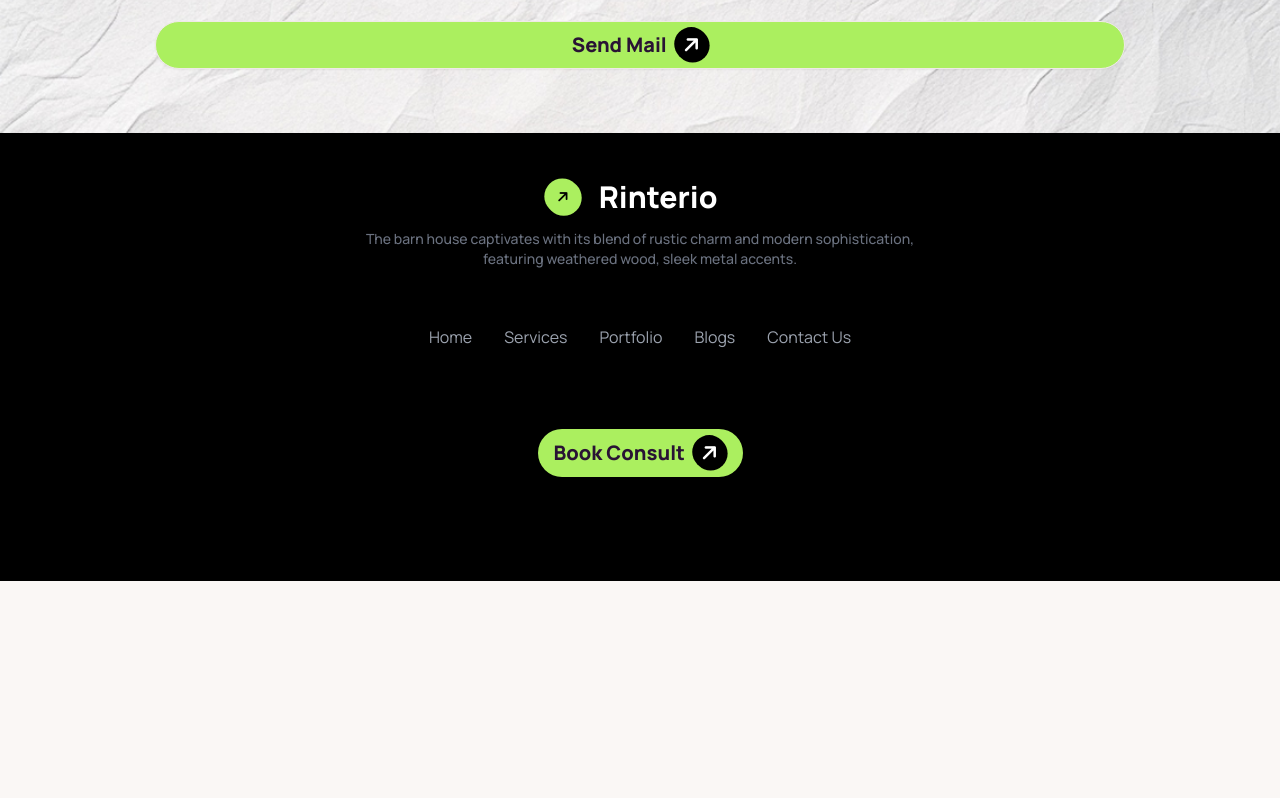
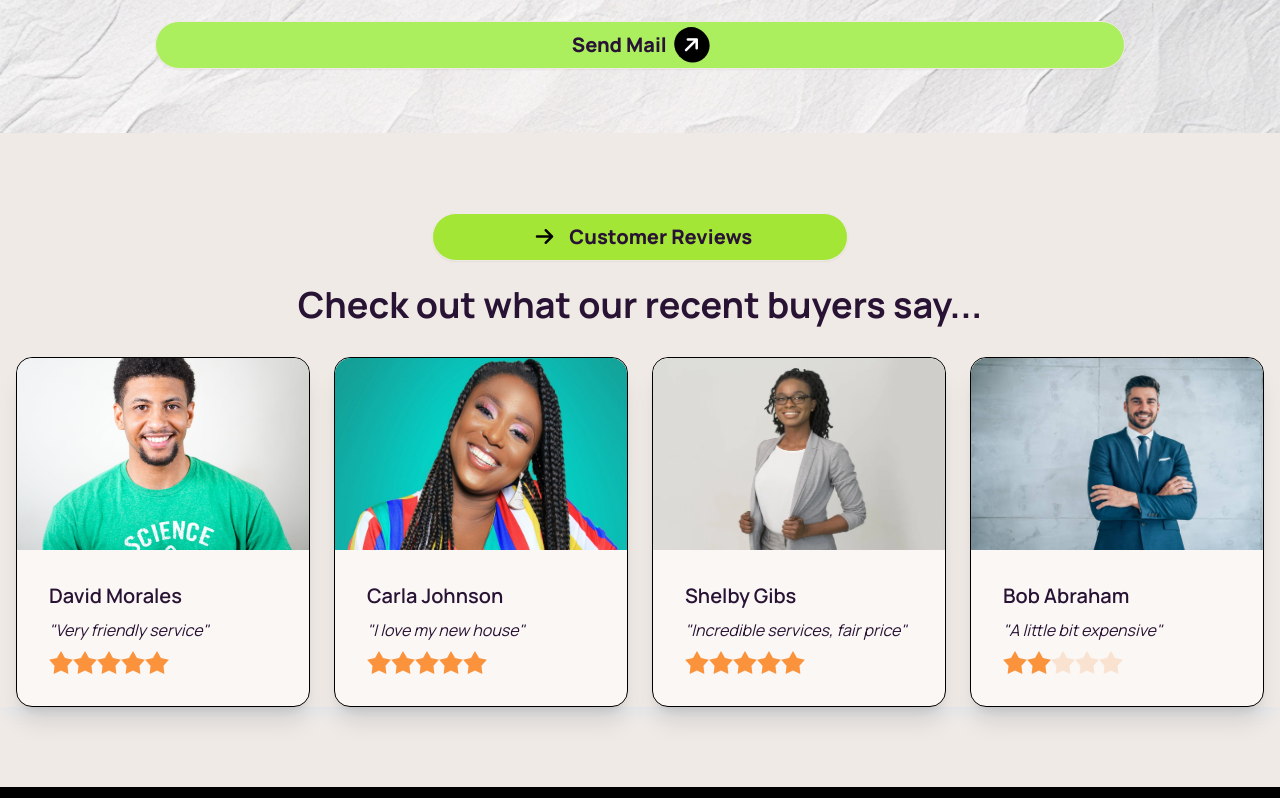
Before and after one commit to rohithaider/Architect-Company-Website, a plain HTML site: page index.html in a window 1280 px wide. Shown: the part 3722-4520 px from the top of the page. Before the commit the page ends 4303 px from the top, so only its background shows below. Drawn offline with nearby package versions, Linux system fonts and the light colour scheme.

Commit message:
unique section completed

```diff
--- a/index.html
+++ b/index.html
@@ -352,7 +352,7 @@
           </div>
         </div>
       </section>
-      <!-- How er work section -->
+      <!-- Next project section -->
       <section class="bg-[url('/assets/bg.jpg')] bg-cover bg-no-repeat">
         <!-- main container  -->
         <div class="container mx-auto text-center">
@@ -415,6 +415,116 @@
           </div>
         </div>
       </section>
+      <!-- Unique -->
+      <section class="py-20 container mx-auto">
+        <!-- text contents -->
+        <div class="text-center space-y-6 px-4">
+          <!-- button -->
+          <a
+            class="btn bg-lime-400 font-extrabold text-xl lg:w-2/6 self-center lg:self-start"
+            ><i class="fa-solid fa-arrow-right text-black p-2 rounded-full"></i
+            >Customer Reviews</a
+          >
+          <h1 class="font-bold text-4xl">Check out what our recent buyers say...</h1>
+
+        </div>
+        <!-- Cards -->
+        <div
+          class="grid grid-cols-1 lg:grid-cols-4 pt-8 place-items-center gap-6 w-full px-4 shadow-lg shadow-gray-200"
+        >
+          <!-- card-1 -->
+          <div class="border border-black flex flex-col card bg-base-100 shadow-xl">
+            <figure class="self-start ">
+              <img class="object-fill h-48 w-96"  src="./assets/review-1.jpeg" alt="Concept" />
+            </figure>
+            <div class="card-body">
+              <h2 class="card-title">David Morales</h2>
+              <p class="italic">"Very friendly service"</p>
+              <div class="rating rating-md">
+                <input type="radio" name="rating-7" class="mask mask-star-2 bg-orange-400" />
+                <input
+                  type="radio"
+                  name="rating-7"
+                  class="mask mask-star-2 bg-orange-400"
+                  checked="checked" />
+                <input type="radio" name="rating-7" class="mask mask-star-2 bg-orange-400" />
+                <input type="radio" name="rating-7" class="mask mask-star-2 bg-orange-400" />
+                <input type="radio" name="rating-7" class="mask mask-star-2 bg-orange-400" />
+              </div>
+
+            </div>
+          </div>
+          <!-- card-2 -->
+          <div class="border border-black flex flex-col card bg-base-100 shadow-xl">
+            <figure class="self-start ">
+              <img class="object-fill h-48 w-96"  src="./assets/review-2.jpg" alt="Concept" />
+            </figure>
+            <div class="card-body">
+              <h2 class="card-title">Carla Johnson</h2>
+              <p class="italic">"I love my new house"</p>
+              <div class="rating rating-md">
+                <input type="radio" name="rating-7" class="mask mask-star-2 bg-orange-400" />
+                <input
+                  type="radio"
+                  name="rating-7"
+                  class="mask mask-star-2 bg-orange-400"
+                  checked="checked" />
+                <input type="radio" name="rating-7" class="mask mask-star-2 bg-orange-400" />
+                <input type="radio" name="rating-7" class="mask mask-star-2 bg-orange-400" />
+                <input type="radio" name="rating-7" class="mask mask-star-2 bg-orange-400" />
+              </div>
+
+            </div>
+          </div>
+          <!-- card-3 -->
+          <div class="border border-black flex flex-col card bg-base-100 shadow-xl">
+            <figure class="self-start  ">
+              <img class="object-fill h-48 w-96"  src="./assets/review-3.jpg" alt="Concept" />
+            </figure>
+            <div class="card-body">
+              <h2 class="card-title">Shelby Gibs</h2>
+              <p class="italic">"Incredible services, fair price"</p>
+              <div class="rating rating-md">
+                <input type="radio" name="rating-7" class="mask mask-star-2 bg-orange-400" />
+                <input
+                  type="radio"
+                  name="rating-7"
+                  class="mask mask-star-2 bg-orange-400"
+                  checked="checked" />
+                <input type="radio" name="rating-7" class="mask mask-star-2 bg-orange-400" />
+                <input type="radio" name="rating-7" class="mask mask-star-2 bg-orange-400" />
+                <input type="radio" name="rating-7" class="mask mask-star-2 bg-orange-400" />
+              </div>
+
+            </div>
+          </div>
+          <!-- card-4 -->
+          <div class="border border-black flex flex-col card bg-base-100 shadow-xl">
+            <figure class="self-start ">
+              <img class="object-fill h-48 w-96"  src="./assets/review-4.jpg" alt="Concept" />
+            </figure>
+            <div class="card-body">
+              <h2 class="card-title">Bob Abraham</h2>
+              <p class="italic">"A little bit expensive"</p>
+
+
+              <div class="rating rating-md">
+                <input type="radio" name="rating-7" class="mask mask-star-2 bg-orange-400" />
+                <input
+                  type="radio"
+                  name="rating-7"
+                  class="mask mask-star-2 bg-orange-400"
+                  checked="checked" />
+                <input type="radio" name="rating-7" class="mask mask-star-2 bg-orange-400" />
+                <input type="radio" name="rating-7" class="mask mask-star-2 bg-orange-400" />
+                <input type="radio" name="rating-7" class="mask mask-star-2 bg-orange-400" />
+
+              </div>
+
+            </div>
+          </div>
+        </div>
+      </section>
     </main>
     <!-- footer -->
     <footer>
@@ -425,7 +535,7 @@
                     <i
                       class="fa-solid fa-arrow-right bg-lime-background p-2 lg:p-3 rounded-full -rotate-45 text-black"
                     ></i>
-                    <a class="btn btn-ghost text-3xl font-extrabold text-2xl">Rinterio</a>
+                    <a class="btn btn-ghost  font-extrabold text-2xl">Rinterio</a>
                 </div>
 
               <p class="font-medium text-gray-500">
```
Also changed, not shown: assets/review-1.jpeg (added), assets/review-1.jpg (added), assets/review-2.jpg (added), assets/review-3.jpg (added), assets/review-4.jpg (added), assets/review-4.webp (added).
